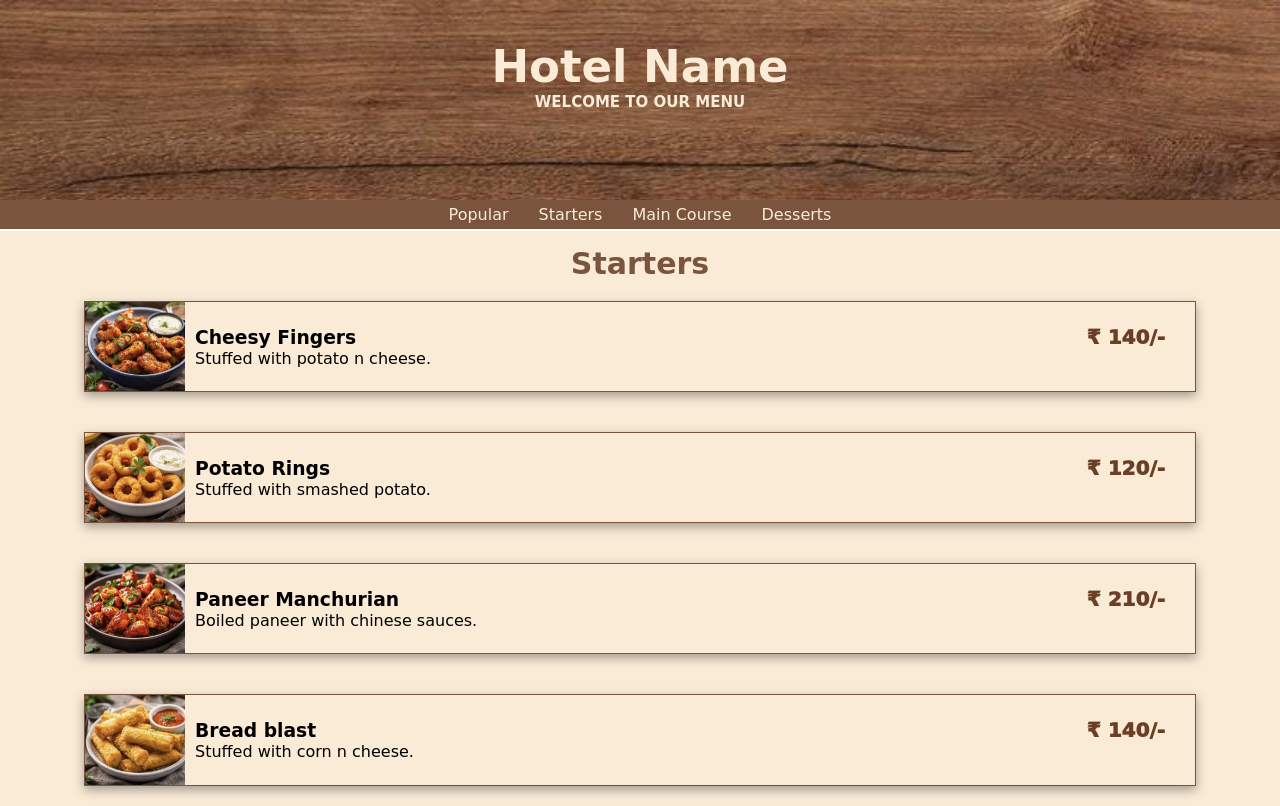
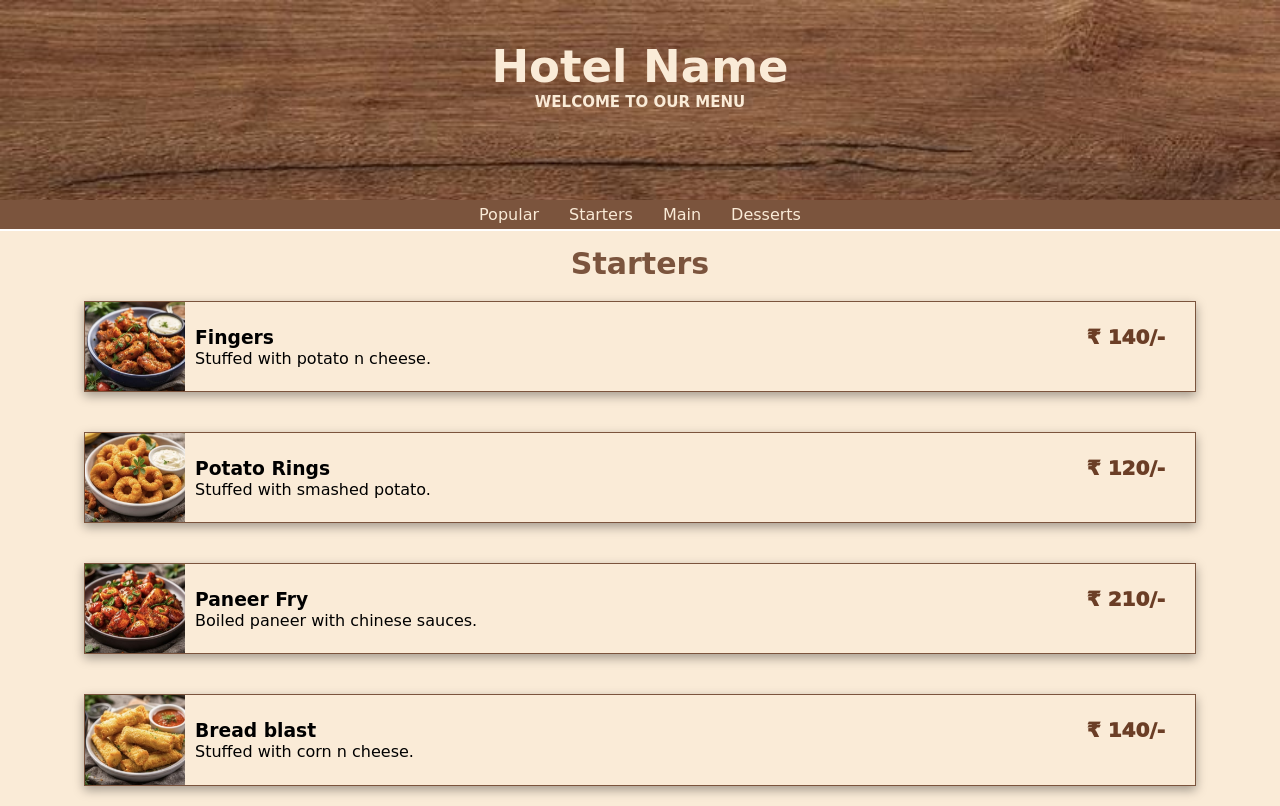
Before and after one commit to winmaccode/menu3, a plain HTML site: page starters.html in a window 1280 px wide. Drawn offline with Linux system fonts and the light colour scheme; files whose address does not match are found by name; a web font is replaced by a local one.

Commit message:
Update starters.html

```diff
--- a/starters.html
+++ b/starters.html
@@ -21,7 +21,7 @@
         <ul class="navbar-links">
             <li><a href="./index.html">Popular</a></li>
             <li><a href="./starters.html">Starters</a></li>
-            <li><a href="./maincourse.html">Main Course</a></li>
+            <li><a href="./maincourse.html">Main</a></li>
             <li><a href="./desserts.html">Desserts</a></li>
         </ul>
     </nav>
@@ -39,7 +39,7 @@
 
                 <div class="about-items">
                     <h3 class="item-main">
-                        Cheesy Fingers
+                        Fingers
                         <span class="price">&#8377 140/-</span>
                     </h3>
 
@@ -77,7 +77,7 @@
 
                 <div class="about-items">
                     <h3 class="item-main">
-                        Paneer Manchurian
+                        Paneer Fry
                         <span class="price">&#8377 210/-</span>
                     </h3>
 
```
